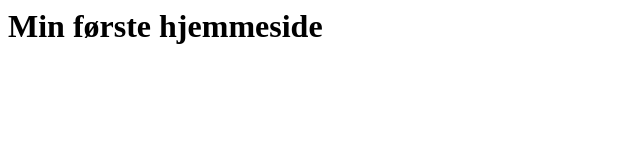
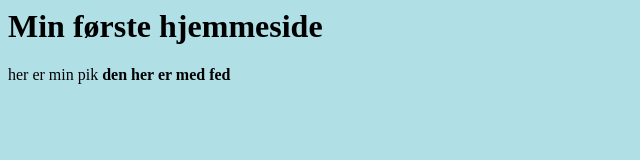
Before and after one commit to nikodicko/nikodicko.github.io, a plain HTML site: page index.html in a window 1280 px wide. Shown: the whole page, without its empty margins (0-640 px from the left). Drawn offline with Linux system fonts and the light colour scheme.

Commit message:
Update index.html

```diff
--- a/index.html
+++ b/index.html
@@ -8,9 +8,13 @@
 
 
 
-<body>
+<body style="background-color:powderblue;">
 
 <h1> Min første hjemmeside </h1>
+<p>
+  her er min pik <b> den her er med fed </b>
+
+</p>
 
 </body>
 
```
